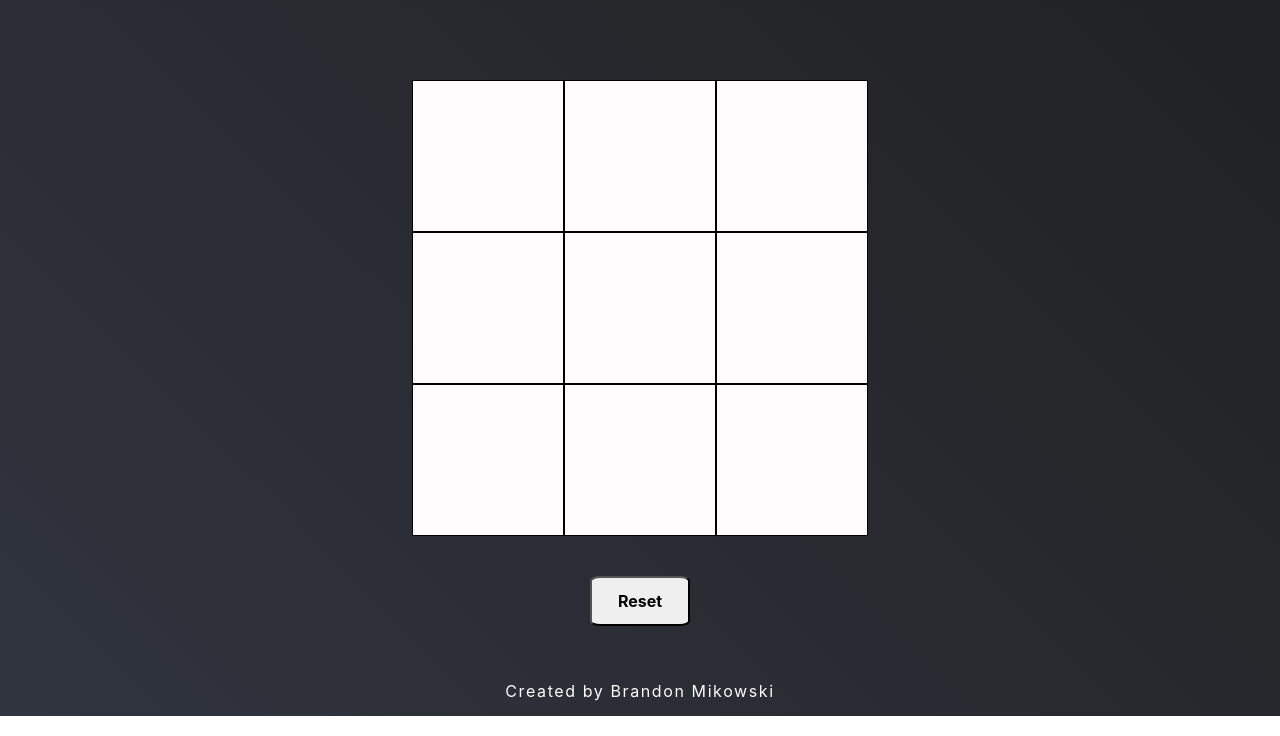
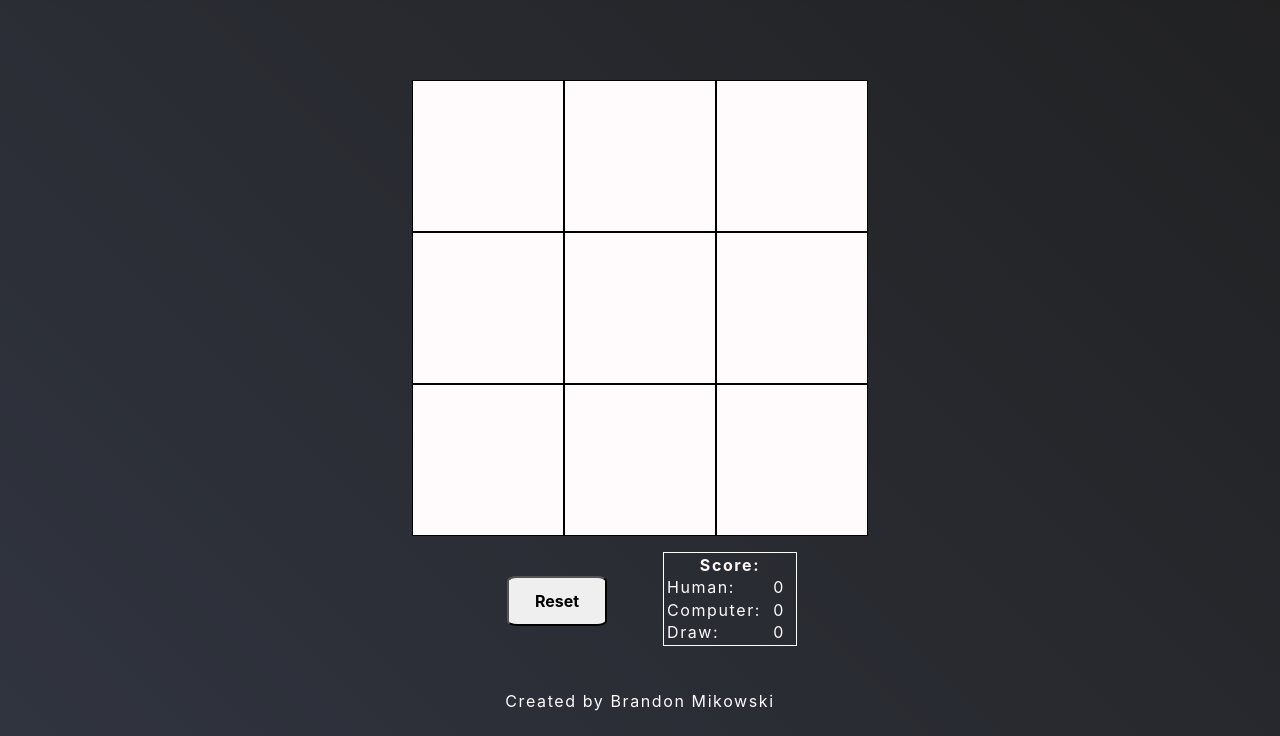
Before and after one commit to MikoFrosty/TIC-TAC-TOE, a website: page index.html in a window 1280 px wide. Shown: the part 240-976 px from the top of the page. Drawn offline with Linux system fonts and the light colour scheme.

Commit message:
Add Score box.
Adjust footer to stay closer to the bottom of the screen

```diff
--- a/index.html
+++ b/index.html
@@ -29,7 +29,31 @@
       </section>
       <section id="options">
         <!-- <h2>Options</h2> -->
+        <div></div>
         <button id="reset">Reset</button>
+        <div id="score">
+            <table>
+                <thead>
+                    <tr>
+                        <th colspan="2">Score:</th>
+                    </tr>
+                </thead>
+                <tbody>
+                    <tr>
+                        <td>Human:</td>
+                        <td id="player-score">0</td>
+                    </tr>
+                    <tr>
+                        <td>Computer:</td>
+                        <td id="computer-score">0</td>
+                    </tr>
+                    <tr>
+                        <td>Draw:</td>
+                        <td id="draw-score">0</td>
+                    </tr>
+                </tbody>
+            </table>
+        </div>
       </section>
     </main>
     <footer>
--- a/resources/css/style.css
+++ b/resources/css/style.css
@@ -3,6 +3,8 @@
 }
 
 body {
+    display: flex;
+    flex-direction: column;
   background-image: linear-gradient(45deg, #30343f, #1f1f1f);
   color: #fffafb;
   font-family: -apple-system, BlinkMacSystemFont, "Segoe UI", Roboto, Oxygen,
@@ -113,6 +115,49 @@ main {
   border: 0;
 }
 
+#ttt-wrap button:hover {
+  background-color: #d4d0d1;
+}
+
+#options {
+    display: flex;
+}
+
+#options button {
+  margin: 2.5em;
+  width: 100px;
+  height: 50px;
+  border-radius: 10%;
+  font-weight: bold;
+}
+
+#options #score {
+    display: inline-block;
+    margin: 1em;
+}
+
+table {
+    border: 1px solid white;
+}
+
+#player-score,
+#computer-score,
+#draw-score {
+    width: 30px;
+    text-align: center;
+}
+
+footer {
+    margin-top: auto;
+    display: flex;
+    justify-content: center;
+}
+
+footer p {
+    text-align: center;
+    padding: 10px;
+}
+
 @media only screen and (max-width: 610px) {
   header {
     height: 10em;
@@ -137,20 +182,10 @@ main {
     font-size: 6em;
     padding: 0;
   }
+  #options {
+      padding-right: 30px;
+  }
+  #options #score {
+      margin: 1em 0;
+  }
 }
-
-#ttt-wrap button:hover {
-  background-color: #d4d0d1;
-}
-
-#options button {
-  margin: 2.5em;
-  width: 100px;
-  height: 50px;
-  border-radius: 10%;
-  font-weight: bold;
-}
-
-footer p {
-    text-align: center;
-}
```
